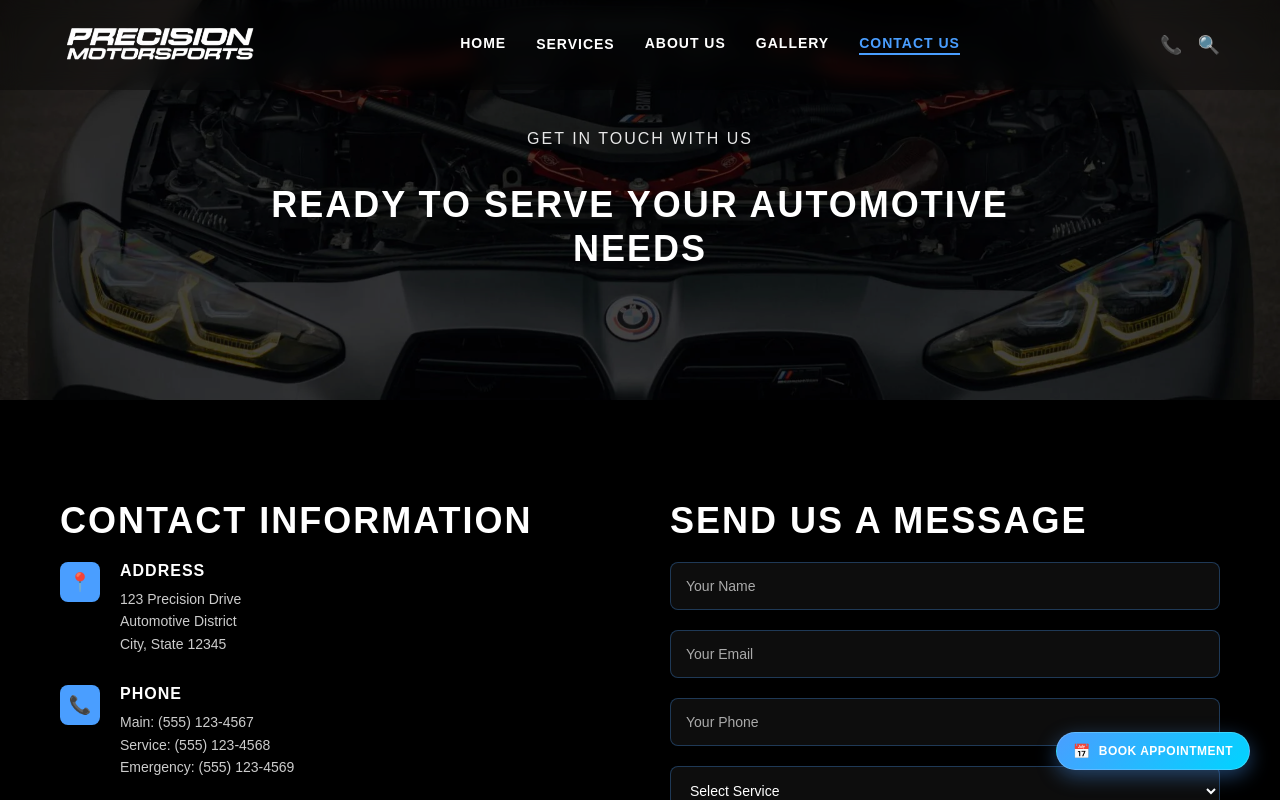
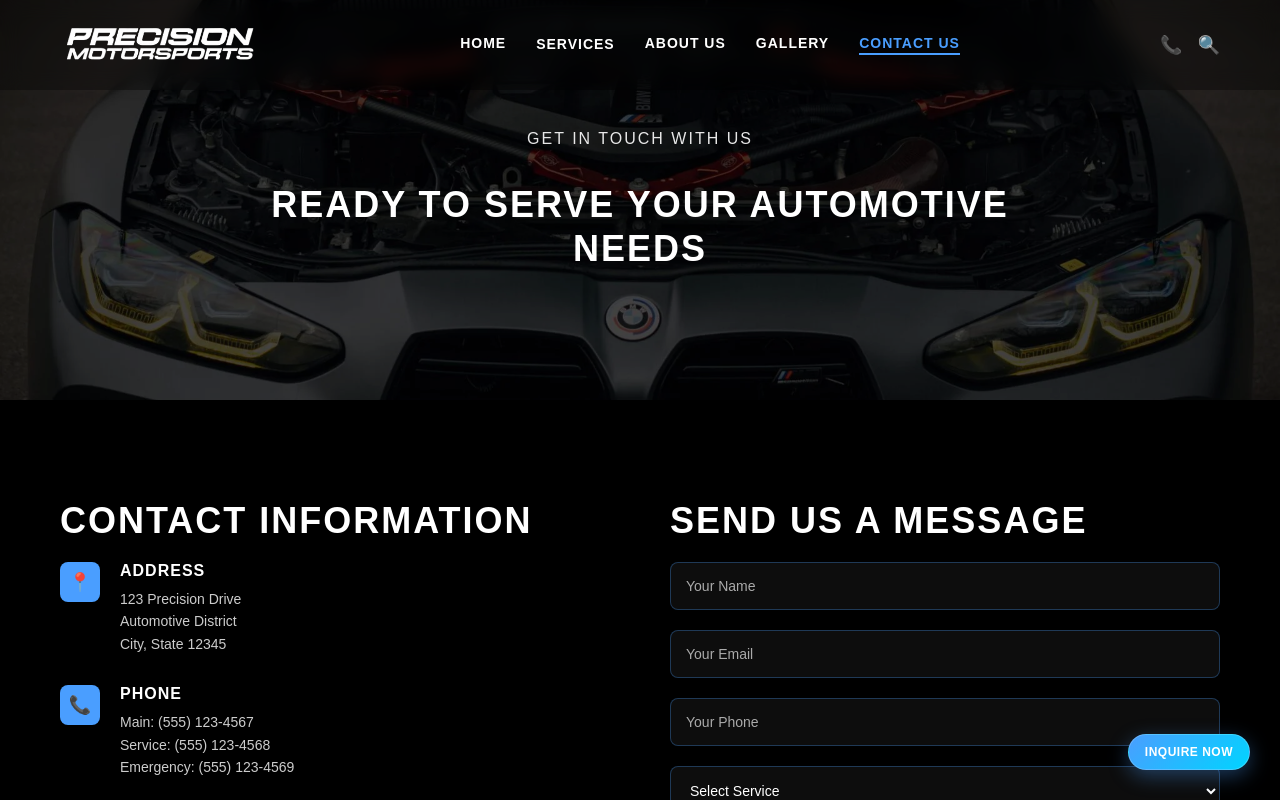
Before and after one commit to ElvirSin/precision-motorsports, a Next.js app: page /contact in a window 1280 px wide. Built offline with nearby package versions, Linux system fonts and the light colour scheme.

Commit message:
fix floating button

```diff
--- a/src/app/(frontend)/layout.tsx
+++ b/src/app/(frontend)/layout.tsx
@@ -1,19 +1,68 @@
-import React from 'react'
+'use client'
+import React, { useState, useEffect } from 'react'
+import Link from 'next/link'
 import './styles.css'
 
-export const metadata = {
-  description: 'Precision Motorsports - European and Exotic Automotive Specialists',
-  title: 'Precision Motorsports',
-}
+export default function RootLayout(props: { children: React.ReactNode }) {
+  const { children } = props
+  const [isExpanded, setIsExpanded] = useState(false)
 
-export default async function RootLayout(props: { children: React.ReactNode }) {
-  const { children } = props
+  // Close expanded buttons when user interacts with page
+  useEffect(() => {
+    const handleInteraction = () => {
+      if (isExpanded) {
+        setIsExpanded(false)
+      }
+    }
+
+    document.addEventListener('click', handleInteraction)
+    document.addEventListener('scroll', handleInteraction)
+    document.addEventListener('touchstart', handleInteraction)
+
+    return () => {
+      document.removeEventListener('click', handleInteraction)
+      document.removeEventListener('scroll', handleInteraction)
+      document.removeEventListener('touchstart', handleInteraction)
+    }
+  }, [isExpanded])
+
+  const handleButtonClick = (e: React.MouseEvent) => {
+    e.stopPropagation()
+    setIsExpanded(!isExpanded)
+  }
+
+  const handleCallClick = (e: React.MouseEvent) => {
+    e.stopPropagation()
+    window.location.href = 'tel:+12483818200'
+  }
+
+  const handleBookClick = (e: React.MouseEvent) => {
+    e.stopPropagation()
+    // Will navigate to booking page
+  }
 
   return (
     <html lang="en">
       <body>
         <main>{children}</main>
-        <button className="floating-book-button">Book Appointment</button>
+        <div className="floating-inquire-container">
+          {isExpanded ? (
+            <div className="floating-buttons-expanded">
+              <button className="floating-call-button" onClick={handleCallClick}>
+                📞 (248) 381-8200
+              </button>
+              <Link href="/book-appointment">
+                <button className="floating-book-button-expanded" onClick={handleBookClick}>
+                  📅 Book Appointment
+                </button>
+              </Link>
+            </div>
+          ) : (
+            <button className="floating-inquire-button" onClick={handleButtonClick}>
+              Inquire Now
+            </button>
+          )}
+        </div>
       </body>
     </html>
   )
--- a/src/app/(frontend)/styles.css
+++ b/src/app/(frontend)/styles.css
@@ -1900,12 +1900,20 @@ body {
   }
 }
 
-/* Floating Book Appointment Button */
-.floating-book-button {
+/* Floating Inquire Button Container */
+.floating-inquire-container {
   position: fixed;
   bottom: 30px;
   right: 30px;
   z-index: 1000;
+  display: flex;
+  flex-direction: column;
+  align-items: flex-end;
+  gap: 10px;
+}
+
+/* Main Inquire Button */
+.floating-inquire-button {
   background: linear-gradient(135deg, #4a9eff 0%, #00d4ff 100%);
   color: #fff;
   border: none;
@@ -1923,44 +1931,99 @@ body {
   display: flex;
   align-items: center;
   gap: 6px;
-  min-width: 140px;
+  min-width: 120px;
   justify-content: center;
-}
-
-.floating-book-button:hover {
+  animation: pulse-glow 3s ease-in-out infinite;
+}
+
+.floating-inquire-button:hover {
   transform: translateY(-3px) scale(1.05);
   box-shadow: 0 12px 35px rgba(74, 158, 255, 0.4);
   background: linear-gradient(135deg, #5aa8ff 0%, #1ae4ff 100%);
 }
 
-.floating-book-button:active {
+.floating-inquire-button:active {
   transform: translateY(-1px) scale(1.02);
 }
 
-.floating-book-button::before {
-  content: '📅';
-  font-size: 14px;
-  margin-right: 2px;
-}
-
-.floating-book-button::after {
-  content: '';
-  position: absolute;
-  top: 0;
-  left: 0;
-  right: 0;
-  bottom: 0;
-  background: linear-gradient(135deg, rgba(255, 255, 255, 0.1) 0%, transparent 50%);
-  border-radius: 50px;
-  opacity: 0;
-  transition: opacity 0.3s ease;
-}
-
-.floating-book-button:hover::after {
-  opacity: 1;
-}
-
-/* Pulse animation for attention */
+/* Expanded Buttons Container */
+.floating-buttons-expanded {
+  display: flex;
+  flex-direction: column;
+  gap: 10px;
+  animation: expandIn 0.3s cubic-bezier(0.4, 0, 0.2, 1);
+}
+
+/* Call Button */
+.floating-call-button {
+  background: linear-gradient(135deg, #28a745 0%, #20c997 100%);
+  color: #fff;
+  border: none;
+  border-radius: 25px;
+  padding: 10px 16px;
+  font-size: 12px;
+  font-weight: 600;
+  text-transform: uppercase;
+  letter-spacing: 0.5px;
+  cursor: pointer;
+  box-shadow: 0 6px 20px rgba(40, 167, 69, 0.3);
+  transition: all 0.3s cubic-bezier(0.4, 0, 0.2, 1);
+  backdrop-filter: blur(10px);
+  border: 1px solid rgba(255, 255, 255, 0.2);
+  display: flex;
+  align-items: center;
+  gap: 6px;
+  min-width: 160px;
+  justify-content: center;
+}
+
+.floating-call-button:hover {
+  transform: translateY(-3px) scale(1.05);
+  box-shadow: 0 12px 35px rgba(40, 167, 69, 0.4);
+  background: linear-gradient(135deg, #34ce57 0%, #2dd4aa 100%);
+}
+
+/* Book Appointment Button (Expanded) */
+.floating-book-button-expanded {
+  background: linear-gradient(135deg, #4a9eff 0%, #00d4ff 100%);
+  color: #fff;
+  border: none;
+  border-radius: 25px;
+  padding: 10px 16px;
+  font-size: 12px;
+  font-weight: 600;
+  text-transform: uppercase;
+  letter-spacing: 0.5px;
+  cursor: pointer;
+  box-shadow: 0 6px 20px rgba(74, 158, 255, 0.3);
+  transition: all 0.3s cubic-bezier(0.4, 0, 0.2, 1);
+  backdrop-filter: blur(10px);
+  border: 1px solid rgba(255, 255, 255, 0.2);
+  display: flex;
+  align-items: center;
+  gap: 6px;
+  min-width: 160px;
+  justify-content: center;
+  text-decoration: none !important;
+}
+
+.floating-book-button-expanded:hover {
+  transform: translateY(-3px) scale(1.05);
+  box-shadow: 0 12px 35px rgba(74, 158, 255, 0.4);
+  background: linear-gradient(135deg, #5aa8ff 0%, #1ae4ff 100%);
+  text-decoration: none !important;
+}
+
+/* Ensure Link component doesn't add underlines */
+.floating-inquire-container a {
+  text-decoration: none !important;
+}
+
+.floating-inquire-container a:hover {
+  text-decoration: none !important;
+}
+
+/* Animations */
 @keyframes pulse-glow {
   0% {
     box-shadow: 0 6px 20px rgba(74, 158, 255, 0.3);
@@ -1973,28 +2036,56 @@ body {
   }
 }
 
-.floating-book-button {
-  animation: pulse-glow 3s ease-in-out infinite;
+@keyframes expandIn {
+  0% {
+    opacity: 0;
+    transform: translateY(20px) scale(0.8);
+  }
+  100% {
+    opacity: 1;
+    transform: translateY(0) scale(1);
+  }
 }
 
 /* Responsive adjustments */
 @media (max-width: 768px) {
-  .floating-book-button {
+  .floating-inquire-container {
     bottom: 20px;
     right: 20px;
+  }
+
+  .floating-inquire-button {
     padding: 8px 14px;
     font-size: 11px;
-    min-width: 120px;
+    min-width: 100px;
+  }
+
+  .floating-call-button,
+  .floating-book-button-expanded {
+    padding: 8px 14px;
+    font-size: 11px;
+    min-width: 140px;
   }
 }
 
 @media (max-width: 480px) {
-  .floating-book-button {
+  .floating-inquire-container {
     bottom: 15px;
     right: 15px;
+  }
+
+  .floating-inquire-button {
     padding: 6px 12px;
     font-size: 10px;
-    min-width: 100px;
+    min-width: 90px;
     letter-spacing: 0.3px;
   }
-}
+
+  .floating-call-button,
+  .floating-book-button-expanded {
+    padding: 6px 12px;
+    font-size: 10px;
+    min-width: 120px;
+    letter-spacing: 0.3px;
+  }
+}
```
Also changed, not shown: src/app/(frontend)/book-appointment/page.tsx (added, +35 -0 lines).
